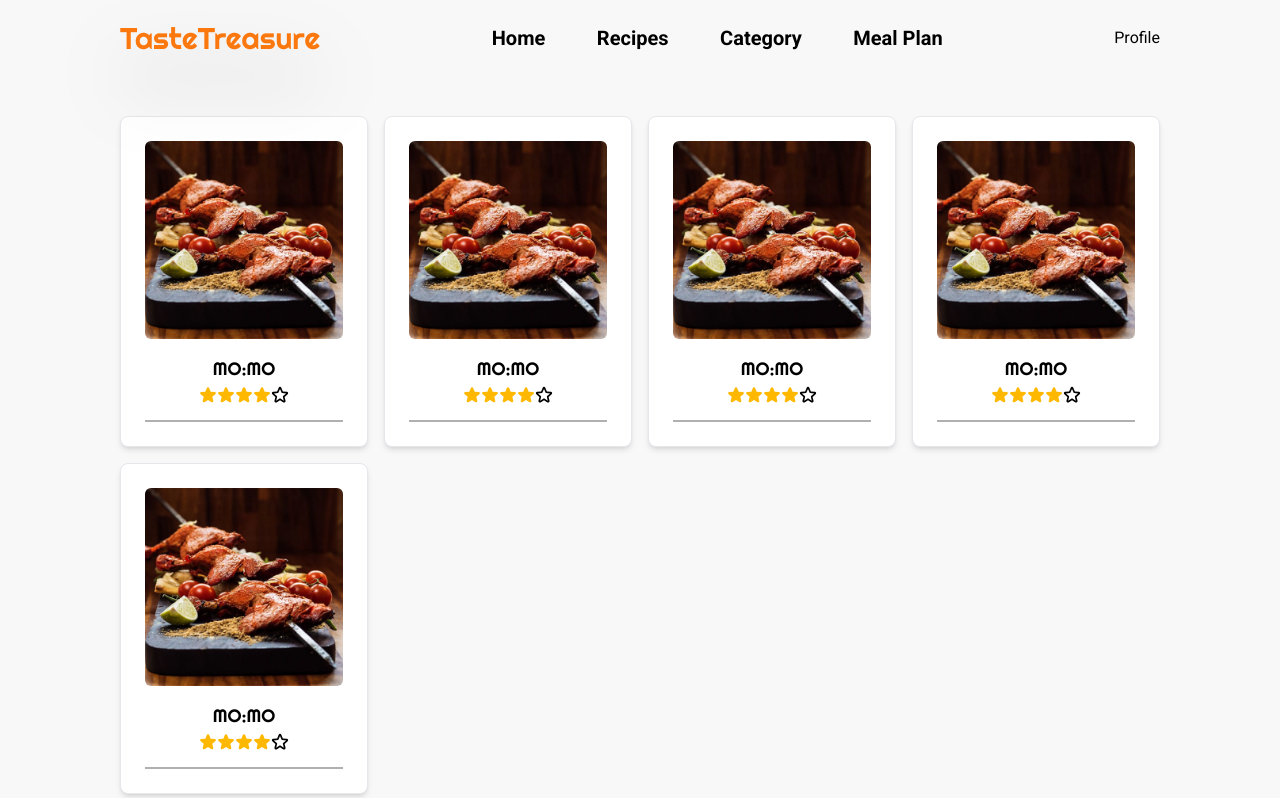
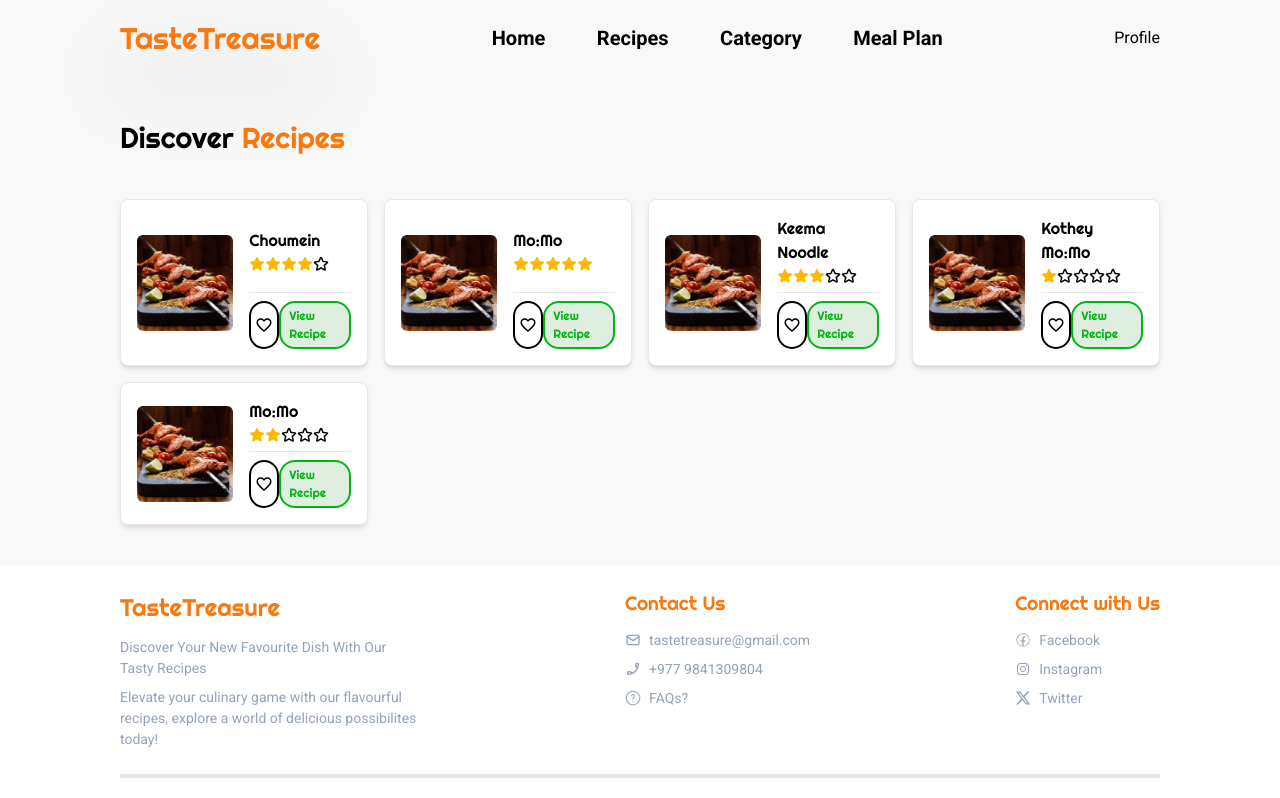
Before and after one commit to RoshanMaharjan7/RecipeWebAppFrontend, a React (Vite) app: page /recipes in a window 1280 px wide. Shown: the top 798 px of the page. Built offline with nearby package versions, Linux system fonts and the light colour scheme.

Commit message:
recipe card and page update

```diff
--- a/src/components/RatingStars.tsx
+++ b/src/components/RatingStars.tsx
@@ -2,16 +2,16 @@ import { PiStarFill } from "react-icons/pi";
 import { PiStarBold } from "react-icons/pi";
 
 const InActiveRating = () => {
-  return <PiStarBold className="text-[18px]" />;
+  return <PiStarBold className="text-[16px]" />;
 };
 
 const ActiveRating = () => {
-  return <PiStarFill className="text-[#FFB800] text-[18px]" />;
+  return <PiStarFill className="text-[#FFB800] text-[16px]" />;
 };
 
 const RatingStars = ({ rating }: { rating: number }) => {
   return (
-    <div className="flex justify-center items-center">
+    <div className="flex items-center">
       {rating>=1 ? <ActiveRating /> : <InActiveRating/>}
       {rating>=2 ? <ActiveRating /> : <InActiveRating/>}
       {rating>=3 ? <ActiveRating /> : <InActiveRating/>}
--- a/src/components/RecipeCard.tsx
+++ b/src/components/RecipeCard.tsx
@@ -1,16 +1,24 @@
+import { Link } from "react-router-dom";
 import RatingStars from "./RatingStars";
+import { MdFavoriteBorder } from "react-icons/md";
+// import { MdFavorite } from "react-icons/md";
 
+const RecipeCard = ({title, rating }:{title:string, rating: number}) => {
+  return (
+    <div className="bg-white rounded-lg flex-grow flex items-center p-4 border border-gray-200 shadow-md gap-4">
+      <img src="../nonVeg.jpg" alt="" className="w-[45%] rounded-md" />
+      <div className="flex flex-col  justify-between h-full flex-grow gap-2">
+        <span className="flex flex-col justify-center flex-grow gap-1">
+        <h3 className="font-medium text-[16px]">{title}</h3>
+        <RatingStars rating={rating} />
+        </span>
 
-
-const RecipeCard = () => {
-  return (
-    <div className="bg-white rounded-lg flex-grow flex flex-col items-center p-6 border border-gray-200 shadow-md gap-4">
-      <img src="../nonVeg.jpg" alt="" className="w-full rounded-md" />
-      <span className="w-full text-center space-y-1">
-        <h3 className="font-medium text-[18px]">MO:MO</h3>
-        <RatingStars rating={4} />
-      </span>
-      <hr  className=" border border-[#0000004F] w-full"/>
+        <hr className="border-1.5"/>
+        <span className="flex justify-between">
+          <button className="flex items-center justify-center border-2 border-black p-1 rounded-full"><MdFavoriteBorder className="text-[18px]"/></button>
+          <Link to='/recipes' className="font-righteous border-2 border-[#00B412] text-[#00B412] bg-[#DEEEDF] flex items-center justify-center px-2 py-1 text-[12px] rounded-[16px] font-medium h-fit hover:bg-[#00B412] hover:text-white transition-all ease-linear">View Recipe</Link>
+        </span>
+      </div>
     </div>
   );
 };
--- a/src/components/pages/Recipepage/RecipePage.tsx
+++ b/src/components/pages/Recipepage/RecipePage.tsx
@@ -5,12 +5,13 @@ import RecipeCard from "../../RecipeCard";
 const RecipePage = () => {
   return (
     <Layout>
-        <div className="grid grid-cols-4 gap-4 py-[40px]">
-        <RecipeCard />
-        <RecipeCard />
-        <RecipeCard />
-        <RecipeCard />
-        <RecipeCard />
+      <h2 className="text-[1.8rem] mt-[40px]">Discover <span className="text-[#fb780e]">Recipes</span></h2>
+        <div className="grid grid-cols-4   gap-4 py-[40px]">
+        <RecipeCard title="Choumein" rating={4} />
+        <RecipeCard title="Mo:Mo" rating={5} />
+        <RecipeCard title="Keema Noodle" rating={3} />
+        <RecipeCard title="Kothey Mo:Mo" rating={1}/>
+        <RecipeCard title="Mo:Mo" rating={2} />
         </div>
         <Outlet/>
 
```
